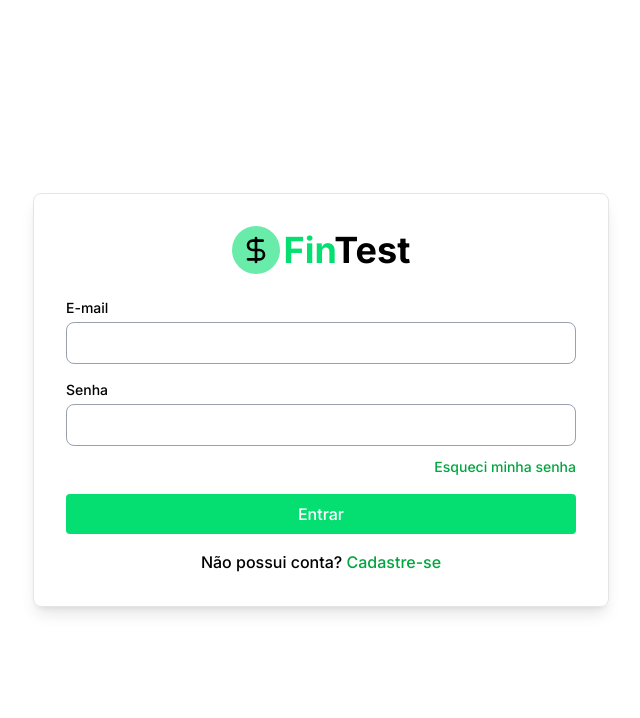
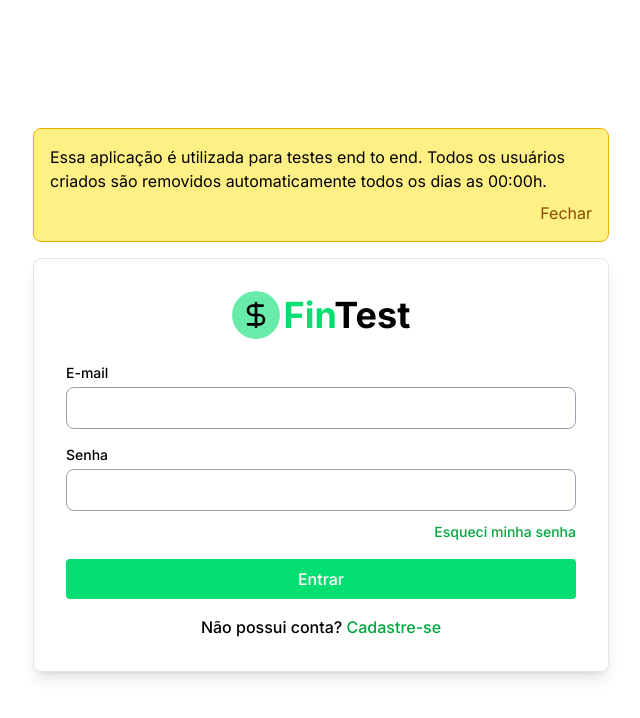
Before and after one commit to janssenbatista/fintracker-site, a React (Vite) app: page /login in a window 1280 px wide. Shown: the top 718 px of the page, without its empty margins (319-959 px from the left). Built offline with nearby package versions, Linux system fonts and the light colour scheme.

Commit message:
feat: add warning message to Login page with close button

```diff
--- a/src/pages/Login.tsx
+++ b/src/pages/Login.tsx
@@ -5,13 +5,31 @@ import { Link } from 'react-router';
 const Login = () => {
   const [email, setEmail] = useState('');
   const [password, setPassword] = useState('');
+  const [isWarningVisible, setIsWarningVisible] = useState(true);
 
   const handleSubmit = (e: SubmitEvent) => {
     e.preventDefault();
   };
 
   return (
-    <div className="flex min-h-screen items-center justify-center bg-white">
+    <div className="flex min-h-screen flex-col items-center justify-center gap-4 bg-white">
+      {isWarningVisible && (
+        <section className="flex w-full max-w-xl flex-col gap-2 rounded-lg border border-yellow-500 bg-yellow-200 p-4">
+          <p data-testid="warning-text">
+            Essa aplicação é utilizada para testes end to end. Todos os usuários criados são
+            removidos automaticamente todos os dias as 00:00h.
+          </p>
+          <button
+            data-testid="warning-button"
+            type="button"
+            className="cursor-pointer self-end text-yellow-800 hover:text-yellow-900"
+            onClick={() => setIsWarningVisible(false)}
+          >
+            Fechar
+          </button>
+        </section>
+      )}
+
       <div className="mx-4 w-full max-w-xl rounded-lg border border-neutral-200 px-4 py-8 shadow-lg md:px-8">
         <div className="mb-6 flex items-center justify-center">
           <Logo />
```
